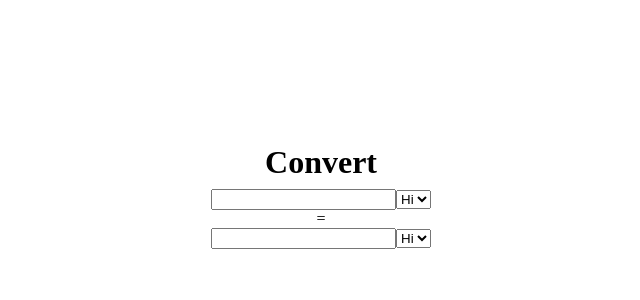
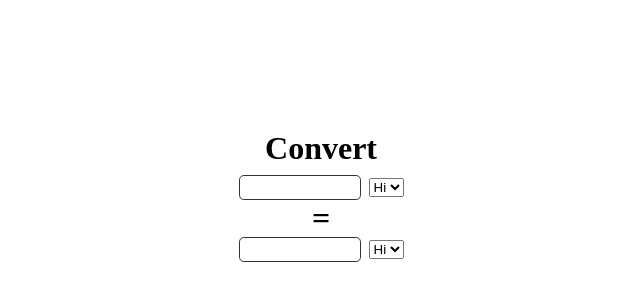
Before and after one commit to killcodeX/currconverter, a React (Create React App) app: page / in a window 1280 px wide. Shown: the part 204-504 px from the top of the page, without its empty margins (319-959 px from the left). Built offline with nearby package versions, Linux system fonts and the light colour scheme.

Commit message:
basic css done

```diff
--- a/src/App.css
+++ b/src/App.css
@@ -11,3 +11,17 @@ h1{
   margin: 0;
   margin-bottom: 0.5rem;
 }
+.input{
+  border: 1px solid #333;
+  border-radius: 0.3rem;
+  padding: 0.25rem;
+  width: 7rem;
+}
+
+select{
+  margin-left: .5rem;
+}
+.equals{
+  font-weight: bold;
+  font-size: 2rem;
+}
--- a/src/App.js
+++ b/src/App.js
@@ -7,7 +7,7 @@ function App() {
     <div className="App">
       <h1>Convert</h1>
       <CurrencyRow/>
-      <div> = </div>
+      <div className='equals'> = </div>
       <CurrencyRow/>
     </div>
   );
--- a/src/components/CurrencyRow.js
+++ b/src/components/CurrencyRow.js
@@ -3,7 +3,7 @@ import React from 'react';
 function CurrencyRow() {
     return (
         <div>
-            <input type ='number'/>
+            <input type ='number' className='input'/>
             <select>
                 <option value='hi'>Hi</option>
             </select>
```
